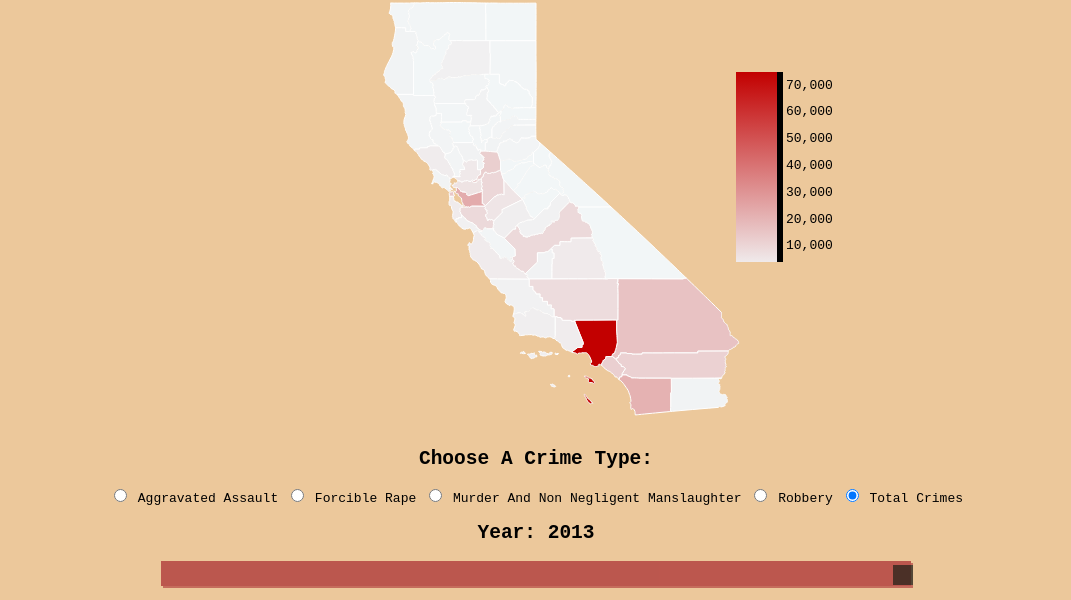
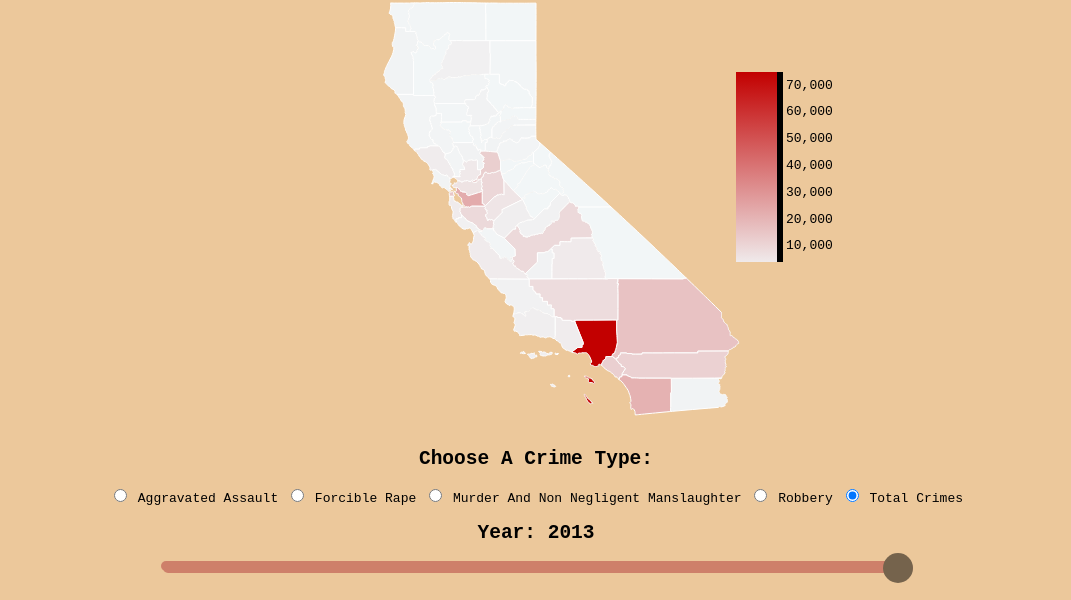
Before and after one commit to juliuswuwu/california_crime_data_project, a website with bundled scripts: page index.html in a window 1280 px wide. Shown: the part 117-717 px from the top of the page, without its empty margins (104-1175 px from the left). Built offline with nearby package versions, Linux system fonts and the light colour scheme.

Commit message:
changing slider

```diff
--- a/src/styles.css
+++ b/src/styles.css
@@ -66,34 +66,34 @@ div#map{
   }
 
   .slider {
-
+  border-radius: 5px;
   -webkit-appearance: none;
+  scroll-behavior: smooth;
   width: 100%;
-  height: 25px;
+  height: 10px;
   background: #b13b3b;
   outline: none;
-  opacity: 0.8;
+  opacity: 0.5;
   -webkit-transition: .2s;
   transition: opacity .2s;
 }
 
-.slider:hover {
-  opacity: 1;
-}
 
 .slider::-webkit-slider-thumb {
+  border-radius: 50%;
   -webkit-appearance: none;
   appearance: none;
-  width: 20px;
-  height: 20px;
+  width: 30px;
+  height: 30px;
   background: #000;
   cursor: pointer;
 }
 
 .slider::-moz-range-thumb {
-  width: 25px;
-  height: 25px;
-  background: rgba(175, 225, 181, 0.673);
+  border-radius: 50%;
+  width: 30px;
+  height: 30px;
+  background: #000;
   cursor: pointer;
 }
 
@@ -103,7 +103,9 @@ svg.legend {
 	top: 60px;
 }
 
-
+input#dataYear.slider{
+  opacity: 1;
+}
 table{
   margin-left:auto;
   margin-right:auto;
```
